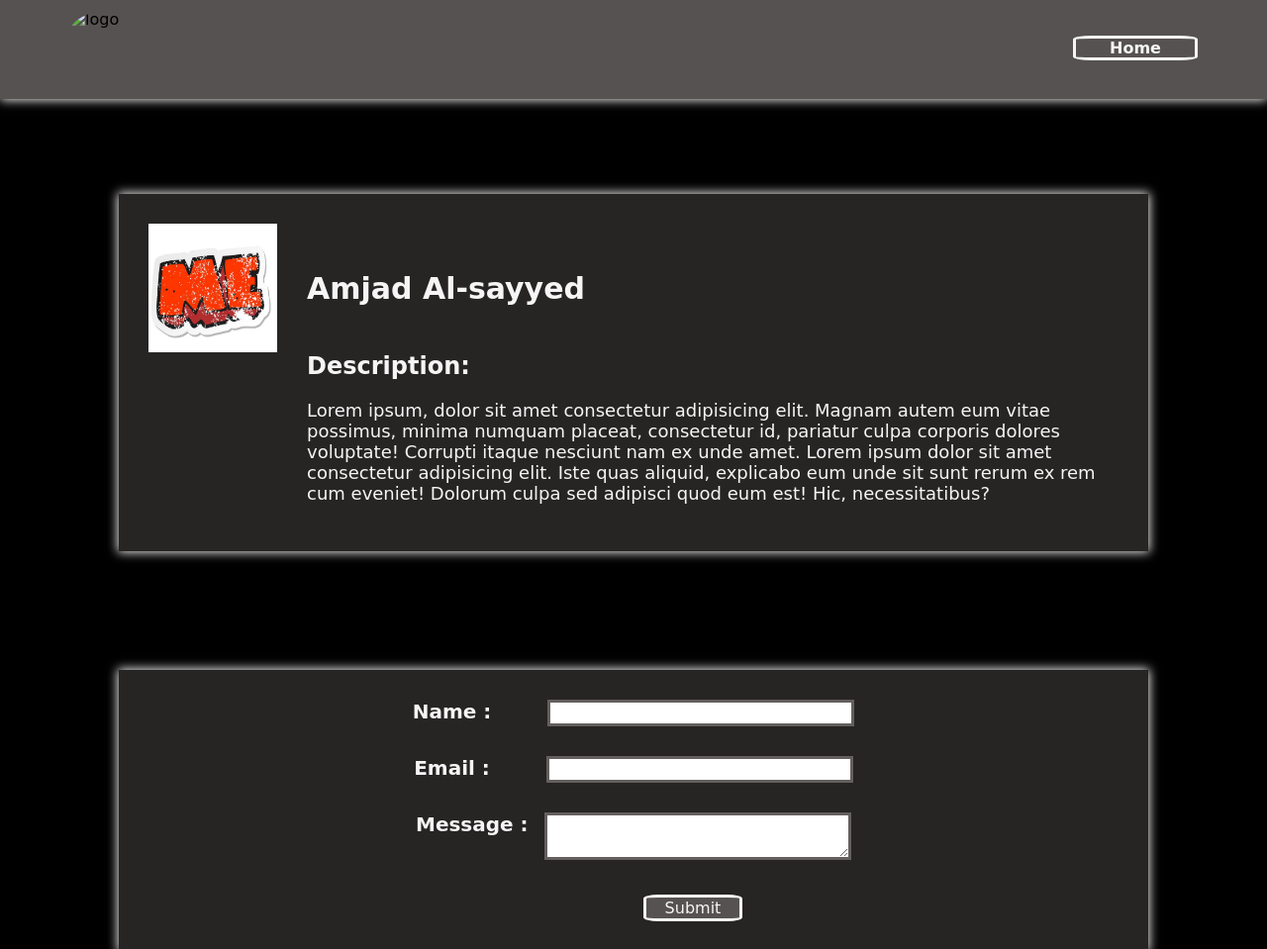
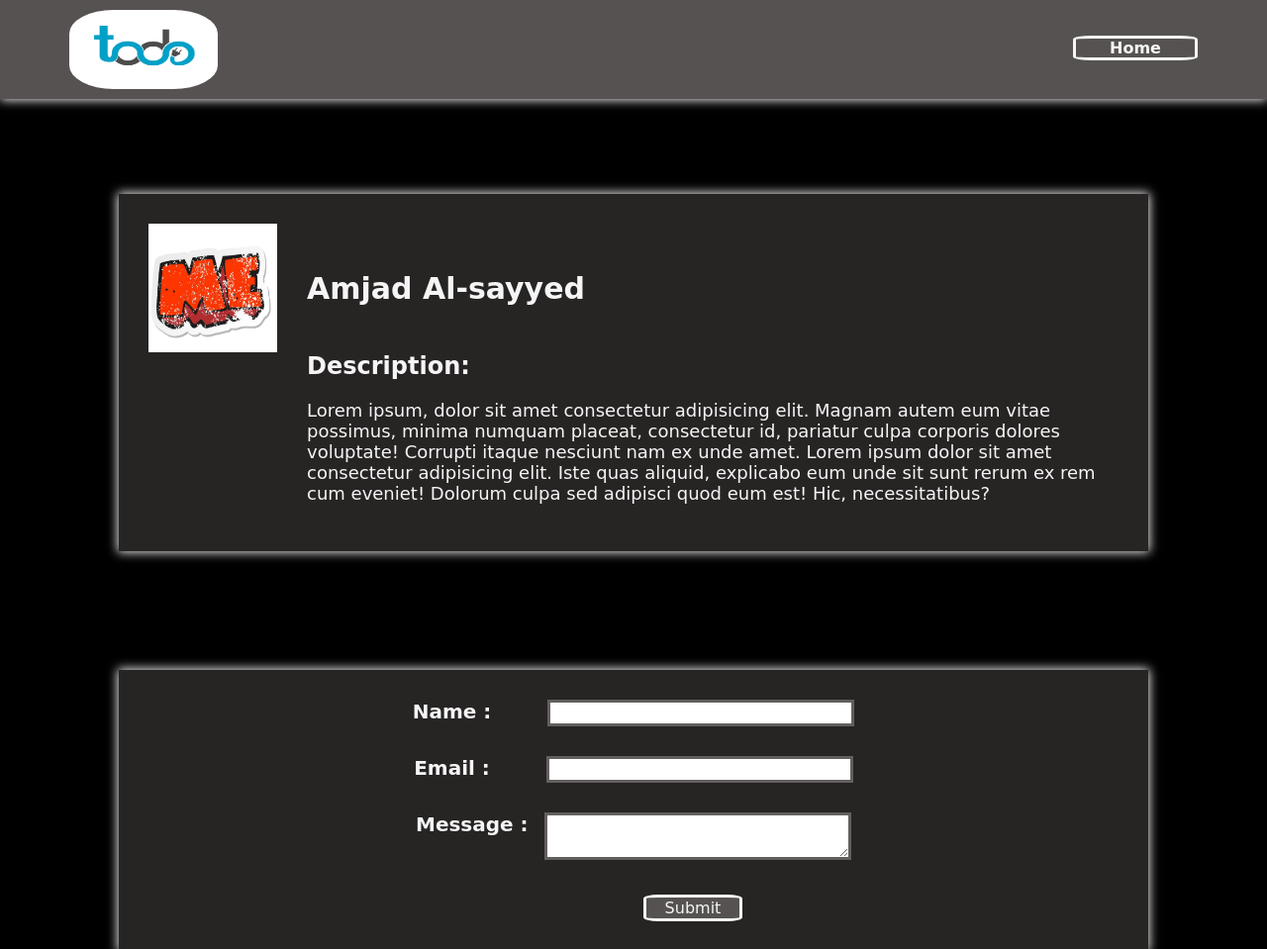
Before and after one commit to amjadalsayyed/todo-project, a plain HTML site: page about.html in a window 1280 px wide. Shown: the top 959 px of the page at 99% size. Drawn offline with Linux system fonts and the light colour scheme; the site is published under a folder, as on GitHub Pages, so addresses that start at the root find nothing.

Commit message:
dot addded

```diff
--- a/about.html
+++ b/about.html
@@ -16,7 +16,7 @@
   <body>
     <header class="header">
       <section>
-        <img class="logo" src="/assets/images/logo.jpg" alt="logo" />
+        <img class="logo" src="./assets/images/logo.jpg" alt="logo" />
       </section>
 
       <nav>
@@ -66,7 +66,6 @@
             <label style="position: absolute">Message :</label>
             <textarea></textarea>
           </div>
-
           <input class="submit_button" type="submit" />
         </form>
       </section>
```
Also changed, not shown: index.html (+2 -2 lines).
